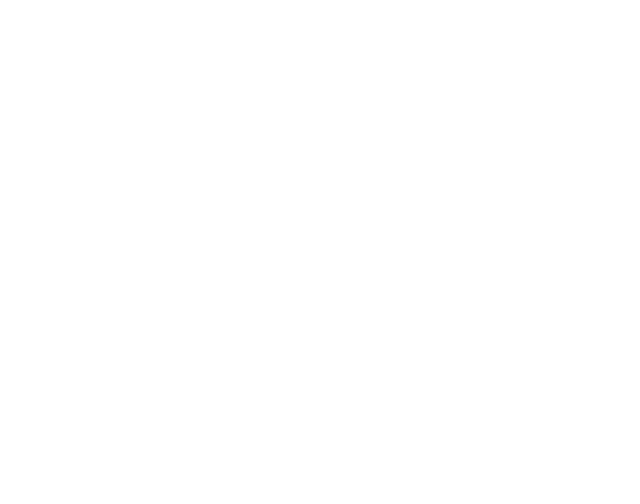
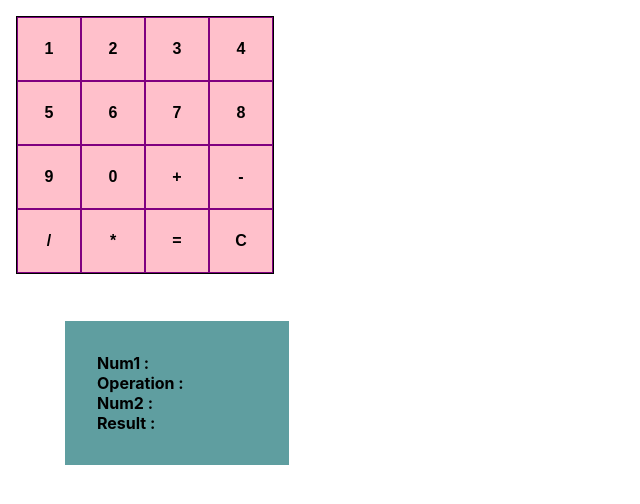
Before and after one commit to anushasani/React_Workspace, a React (Create React App) app in the folder my-app/: page /Calculator in a window 1280 px wide. Before the commit this address had no page. Shown: the top 504 px of the page, without its empty margins (0-640 px from the left). Built offline with nearby package versions, Linux system fonts and the light colour scheme.

Commit message:
Calculator

```diff
--- a/my-app/src/App.js
+++ b/my-app/src/App.js
@@ -7,6 +7,7 @@ import logo from "./logo.svg";
 const TrafficSignal = lazy(() =>
   import("./Component/TrafficSignal /TrafficSignal")
 );
+const Calculator = lazy(() => import("./Component/Calculator/Calculator"));
 
 const Home = () => {
   return (
@@ -20,6 +21,11 @@ const Home = () => {
           <li>
             <a href="/traffic-signal" target="_blank" rel="noopener noreferrer">
               1.Traffic Signal
+            </a>
+          </li>
+          <li>
+            <a href="/Calculator" target="_blank" rel="noopener noreferrer">
+              2.Calculator
             </a>
           </li>
         </ul>
@@ -42,6 +48,14 @@ const App = () => {
             </Suspense>
           }
         />
+        <Route
+          path="/Calculator"
+          element={
+            <Suspense fallback={<div>Loading Calculator..</div>}>
+              <Calculator />
+            </Suspense>
+          }
+        />
       </Routes>
     </Router>
   );
--- /dev/null
+++ b/my-app/src/Component/Calculator/Calculator.css
@@ -0,0 +1,33 @@
+.calculatorBoard {
+    width: 16rem;
+    height: 16rem;
+    background-color: black;
+    padding: 1px;
+    margin: 1rem;
+
+}
+
+.buttonContainer {
+    width: 16rem;
+    height: 16rem;
+
+}
+
+.calculatorButton {
+    width: 4rem;
+    height: 4rem;
+    border: 1px solid purple;
+    background-color: pink;
+    font-size: 1rem;
+    font-weight: bold;
+    cursor: pointer;
+}
+
+.resultTab {
+    width: 10rem;
+    margin: 3rem;
+    padding: 2rem;
+    background-color: cadetblue;
+    font-weight: bold;
+
+}
--- /dev/null
+++ b/my-app/src/Component/Calculator/Calculator.jsx
@@ -0,0 +1,107 @@
+import { useState } from "react";
+import "./Calculator.css";
+
+const Calculator = () => {
+  let Numbers = "1234567890";
+  let Operands = "+-/*";
+
+  const [num1, setNum1] = useState("");
+  const [num2, setNum2] = useState("");
+  const [operand, setOperand] = useState("");
+  const [isOperandAdded, SetisOperandAdded] = useState(false);
+  const [result, setResult] = useState("");
+
+  const handleClick = (button) => {
+    let btnvalue = button.trim();
+    if (!isOperandAdded) {
+      setNum1((val) => "" + val + btnvalue);
+      return;
+    }
+    if (isOperandAdded) {
+      setNum2((val) => "" + val + btnvalue);
+      return;
+    }
+  };
+  const handleOperand = (e) => {
+    setOperand(e.target.value.trim());
+    SetisOperandAdded(true);
+  };
+  const onEquate = () => {
+    let n1 = parseInt(num1);
+    let n2 = parseInt(num2);
+    let value = 0;
+
+    switch (operand) {
+      case "+":
+        value = n1 + n2;
+        break;
+      case "-":
+        value = n1 - n2;
+        break;
+      case "/":
+        value = n1 / n2;
+        break;
+      case "*":
+        value = n1 * n2;
+        break;
+      default:
+      // do nothing
+    }
+    setResult(() => value);
+    setNum1(() => value);
+    setNum2(() => "");
+    SetisOperandAdded(false);
+  };
+  const handleClear = () => {
+    setNum1("");
+    setNum2("");
+    setOperand("");
+    setResult("");
+  };
+
+  return (
+    <div className="calculatorBoard">
+      <div className="buttonContainer">
+        {Numbers.split("").map((numbers) => {
+          return (
+            <button
+              key={numbers}
+              className="calculatorButton"
+              value={numbers}
+              onClick={(e) => handleClick(e.target.value)}
+            >
+              {numbers}
+            </button>
+          );
+        })}
+        {Operands.split("").map((operands) => {
+          return (
+            <button
+              key={operands}
+              value={operands}
+              className="calculatorButton"
+              onClick={handleOperand}
+            >
+              {operands}
+            </button>
+          );
+        })}
+        <button className="calculatorButton" onClick={onEquate}>
+          =
+        </button>
+        <button className="calculatorButton" onClick={handleClear}>
+          C
+        </button>
+      </div>
+      <section className="resultTab">
+        <div>Num1 : {num1} </div>
+        <div>Operation : {operand} </div>
+        <div>Num2 : {num2}</div>
+
+        <div>Result : {result} </div>
+      </section>
+    </div>
+  );
+};
+
+export default Calculator;
--- a/my-app/src/Component/TrafficSignal /TrafficSignal.jsx
+++ b/my-app/src/Component/TrafficSignal /TrafficSignal.jsx
@@ -46,8 +46,8 @@ const TrafficSignal = () => {
   return (
     <div className="traffic-signal-group">
       <TrafficSignalBoxGroup id={1} initialLight="red" />
-      <TrafficSignalBoxGroup id={2} initialLight="green" />
-      <TrafficSignalBoxGroup id={3} initialLight="yellow" />
+      <TrafficSignalBoxGroup id={2} initialLight="red" />
+      <TrafficSignalBoxGroup id={3} initialLight="red" />
     </div>
   );
 };
```
Also changed, not shown: 1 other file (tests, documents, lock files or other folders).
